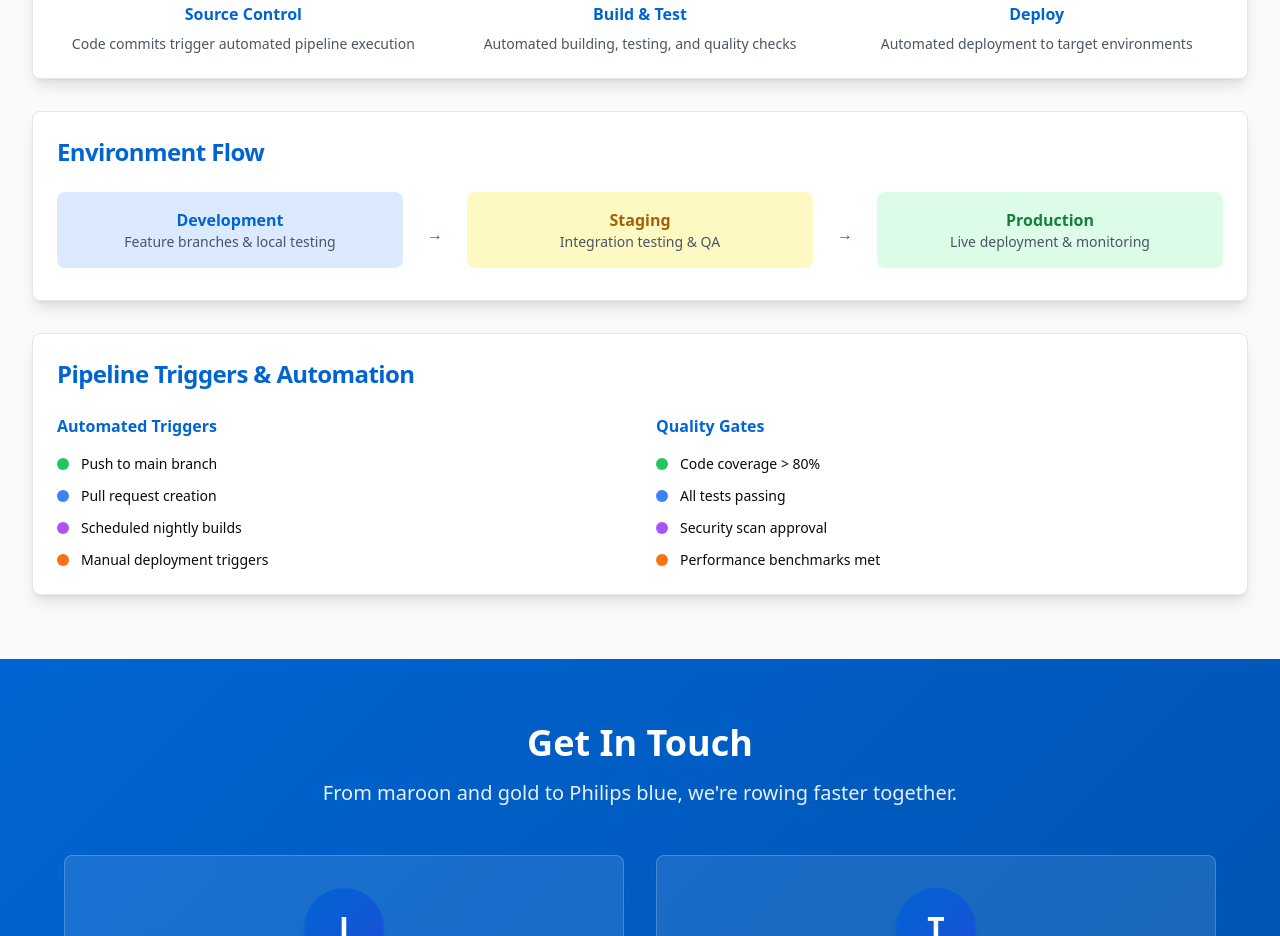
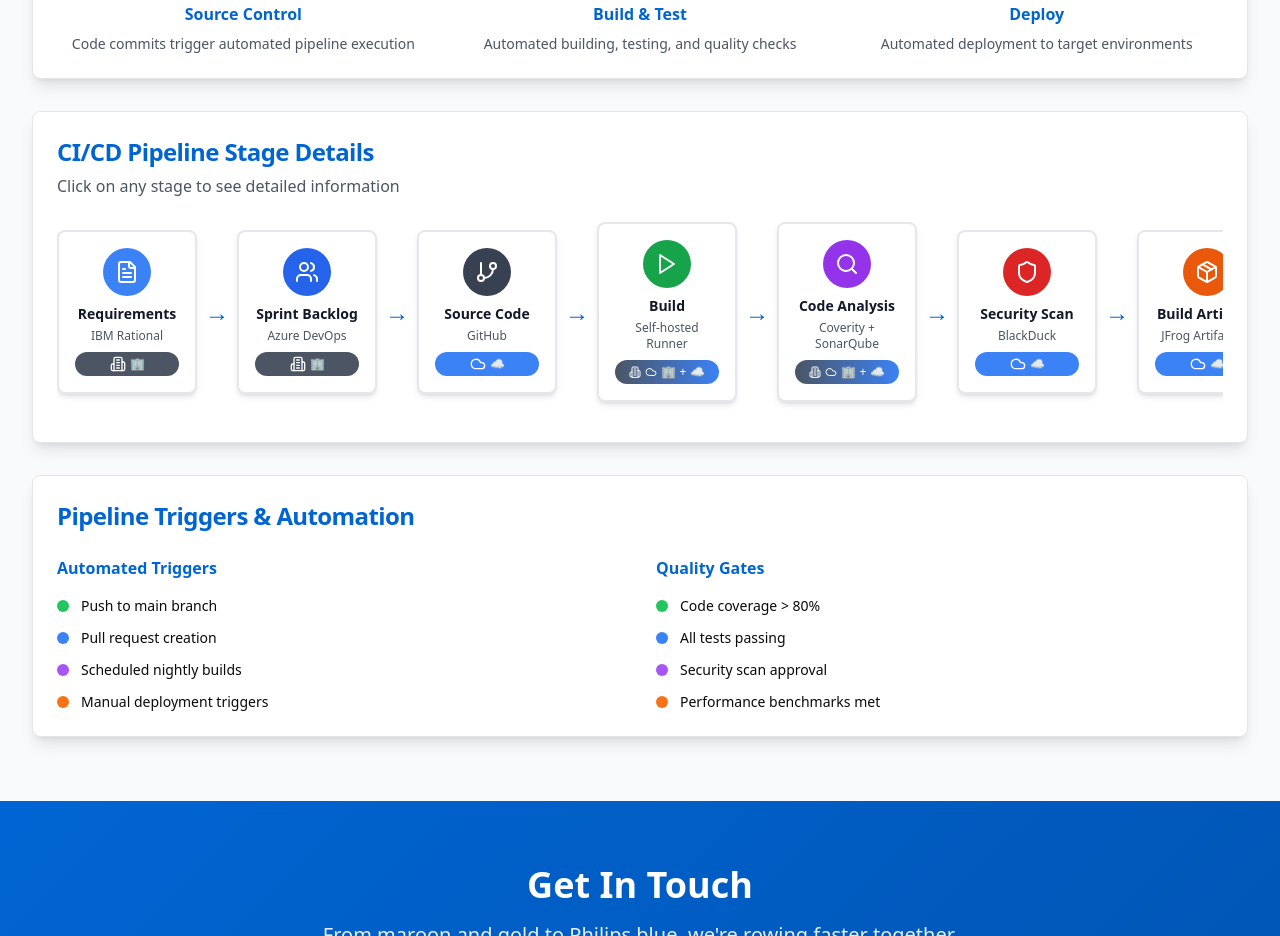
Before and after one commit to TomStevenson1/intern-demo, a React (Create React App) app: page / in a window 1280 px wide. Shown: the part 9080-10016 px from the top of the page. Built offline with nearby package versions, Linux system fonts and the light colour scheme.

Commit message:
Add CI/CD pipeline stages with detailed descriptions and modal display

```diff
--- a/src/components/sections/CICDSection.tsx
+++ b/src/components/sections/CICDSection.tsx
@@ -1,7 +1,149 @@
-import React from 'react';
+import React, { useState } from 'react';
 import { Card, CardContent, CardHeader, CardTitle } from '../ui/card';
+import { X, Building2, Cloud, GitBranch, Play, Shield, Search, Package, FileText, Users } from 'lucide-react';
 
 const CICDSection: React.FC = () => {
+  const [selectedStage, setSelectedStage] = useState<any>(null);
+
+  const pipelineStages = [
+    {
+      id: 'requirements',
+      title: 'Requirements',
+      tool: 'IBM Rational',
+      location: 'On-Prem',
+      emoji: '🏢',
+      icon: FileText,
+      color: 'bg-blue-500',
+      locationColor: 'bg-gray-600',
+      description: 'Requirements gathering and management using IBM Rational DOORS for comprehensive requirement tracking and traceability.',
+      details: [
+        'Requirement definition and documentation',
+        'Stakeholder requirement analysis',
+        'Traceability matrix maintenance',
+        'Change impact assessment',
+        'Requirement validation and verification'
+      ]
+    },
+    {
+      id: 'backlog',
+      title: 'Sprint Backlog',
+      tool: 'Azure DevOps',
+      location: 'On-Prem',
+      emoji: '🏢',
+      icon: Users,
+      color: 'bg-blue-600',
+      locationColor: 'bg-gray-600',
+      description: 'Sprint planning and backlog management through Azure DevOps for agile project management and team collaboration.',
+      details: [
+        'User story creation and prioritization',
+        'Sprint planning and estimation',
+        'Team capacity planning',
+        'Backlog refinement sessions',
+        'Progress tracking and reporting'
+      ]
+    },
+    {
+      id: 'source',
+      title: 'Source Code',
+      tool: 'GitHub',
+      location: 'AWS Cloud',
+      emoji: '☁️',
+      icon: GitBranch,
+      color: 'bg-gray-700',
+      locationColor: 'bg-blue-500',
+      description: 'Source code management and version control using GitHub hosted on AWS infrastructure for secure and scalable development.',
+      details: [
+        'Git-based version control',
+        'Branch protection rules',
+        'Code review workflows',
+        'Merge request management',
+        'Repository security scanning'
+      ]
+    },
+    {
+      id: 'build',
+      title: 'Build',
+      tool: 'Self-hosted Runner',
+      location: 'Mixed',
+      emoji: '🏢 + ☁️',
+      icon: Play,
+      color: 'bg-green-600',
+      locationColor: 'bg-gradient-to-r from-gray-600 to-blue-500',
+      description: 'Automated build process using self-hosted GitHub runners deployed across on-premises and cloud infrastructure.',
+      details: [
+        'Automated compilation and packaging',
+        'Multi-environment build support',
+        'Dependency management',
+        'Build artifact generation',
+        'Build status notifications'
+      ]
+    },
+    {
+      id: 'analysis',
+      title: 'Code Analysis',
+      tool: 'Coverity + SonarQube',
+      location: 'Mixed',
+      emoji: '🏢 + ☁️',
+      icon: Search,
+      color: 'bg-purple-600',
+      locationColor: 'bg-gradient-to-r from-gray-600 to-blue-500',
+      description: 'Comprehensive code quality analysis using Coverity for static analysis and SonarQube for code quality metrics.',
+      details: [
+        'Static code analysis with Coverity',
+        'Code quality metrics with SonarQube',
+        'Security vulnerability detection',
+        'Code coverage analysis',
+        'Technical debt assessment'
+      ]
+    },
+    {
+      id: 'security',
+      title: 'Security Scan',
+      tool: 'BlackDuck',
+      location: 'AWS Cloud',
+      emoji: '☁️',
+      icon: Shield,
+      color: 'bg-red-600',
+      locationColor: 'bg-blue-500',
+      description: 'Open source security and license compliance scanning using BlackDuck to identify vulnerabilities and licensing issues.',
+      details: [
+        'Open source vulnerability scanning',
+        'License compliance checking',
+        'Dependency risk assessment',
+        'Security policy enforcement',
+        'Automated remediation suggestions'
+      ]
+    },
+    {
+      id: 'artifacts',
+      title: 'Build Artifacts',
+      tool: 'JFrog Artifactory',
+      location: 'AWS Cloud',
+      emoji: '☁️',
+      icon: Package,
+      color: 'bg-orange-600',
+      locationColor: 'bg-blue-500',
+      description: 'Artifact repository management using JFrog Artifactory for secure storage and distribution of build artifacts.',
+      details: [
+        'Binary artifact storage',
+        'Version management and tagging',
+        'Access control and permissions',
+        'Artifact promotion pipelines',
+        'Repository federation and caching'
+      ]
+    }
+  ];
+
+  const getLocationIcon = (location: string) => {
+    if (location === 'On-Prem') return <Building2 className="w-4 h-4" />;
+    if (location === 'AWS Cloud') return <Cloud className="w-4 h-4" />;
+    return (
+      <div className="flex items-center space-x-1">
+        <Building2 className="w-3 h-3" />
+        <Cloud className="w-3 h-3" />
+      </div>
+    );
+  };
   return (
     <section id="cicd" className="section-padding bg-gray-50">
       <div className="container-desktop">
@@ -76,40 +218,128 @@ const CICDSection: React.FC = () => {
             </CardContent>
           </Card>
 
-          {/* Environment Flow */}
+          {/* CI/CD Pipeline Stages */}
           <Card className="shadow-lg">
             <CardHeader>
-              <CardTitle className="text-2xl text-primary">Environment Flow</CardTitle>
+              <CardTitle className="text-2xl text-primary">CI/CD Pipeline Stage Details</CardTitle>
+              <p className="text-gray-600">Click on any stage to see detailed information</p>
             </CardHeader>
             <CardContent>
-              <div className="flex flex-col md:flex-row items-center justify-between space-y-4 md:space-y-0 md:space-x-6">
-                <div className="flex-1 text-center">
-                  <div className="bg-blue-100 p-4 rounded-lg mb-2">
-                    <h4 className="font-semibold text-primary">Development</h4>
-                    <p className="text-sm text-gray-600">Feature branches & local testing</p>
-                  </div>
-                </div>
+              <div className="relative">
+                {/* Pipeline Flow */}
+                <div className="flex items-center justify-between overflow-x-auto pb-4">
+                  {pipelineStages.map((stage, index) => (
+                    <div key={stage.id} className="flex items-center">
+                      {/* Stage Card */}
+                      <div
+                        className="flex-shrink-0 cursor-pointer transform hover:scale-105 transition-all duration-200"
+                        onClick={() => setSelectedStage(stage)}
+                      >
+                        <div className="bg-white border-2 border-gray-200 rounded-lg p-4 shadow-md hover:shadow-lg min-w-[140px] max-w-[140px]">
+                          {/* Stage Icon */}
+                          <div className={`w-12 h-12 ${stage.color} rounded-full flex items-center justify-center mx-auto mb-2`}>
+                            <stage.icon className="w-6 h-6 text-white" />
+                          </div>
 
-                <div className="text-primary">→</div>
+                          {/* Stage Title */}
+                          <h4 className="font-semibold text-center text-sm text-gray-900 mb-1">
+                            {stage.title}
+                          </h4>
 
-                <div className="flex-1 text-center">
-                  <div className="bg-yellow-100 p-4 rounded-lg mb-2">
-                    <h4 className="font-semibold text-yellow-700">Staging</h4>
-                    <p className="text-sm text-gray-600">Integration testing & QA</p>
-                  </div>
-                </div>
+                          {/* Tool */}
+                          <p className="text-xs text-center text-gray-600 mb-2">
+                            {stage.tool}
+                          </p>
 
-                <div className="text-primary">→</div>
+                          {/* Location Badge */}
+                          <div className={`${stage.locationColor} text-white rounded-full px-2 py-1 flex items-center justify-center space-x-1`}>
+                            {getLocationIcon(stage.location)}
+                            <span className="text-xs font-medium">{stage.emoji}</span>
+                          </div>
+                        </div>
+                      </div>
 
-                <div className="flex-1 text-center">
-                  <div className="bg-green-100 p-4 rounded-lg mb-2">
-                    <h4 className="font-semibold text-green-700">Production</h4>
-                    <p className="text-sm text-gray-600">Live deployment & monitoring</p>
-                  </div>
+                      {/* Arrow */}
+                      {index < pipelineStages.length - 1 && (
+                        <div className="flex-shrink-0 mx-2">
+                          <div className="text-primary text-2xl">→</div>
+                        </div>
+                      )}
+                    </div>
+                  ))}
                 </div>
               </div>
             </CardContent>
           </Card>
+
+          {/* Stage Detail Modal */}
+          {selectedStage && (
+            <div
+              className="fixed bg-black bg-opacity-50 flex items-center justify-center p-4"
+              style={{
+                zIndex: 9999,
+                top: 0,
+                left: 0,
+                right: 0,
+                bottom: 0,
+                margin: 0
+              }}
+              onClick={() => setSelectedStage(null)}
+            >
+              <div
+                className="bg-white rounded-lg shadow-xl max-w-2xl w-full max-h-[90vh] overflow-y-auto"
+                onClick={(e) => e.stopPropagation()}
+              >
+                <div className="p-6">
+                  {/* Header */}
+                  <div className="flex items-center justify-between mb-4">
+                    <div className="flex items-center space-x-3">
+                      <div className={`w-12 h-12 ${selectedStage.color} rounded-full flex items-center justify-center`}>
+                        <selectedStage.icon className="w-6 h-6 text-white" />
+                      </div>
+                      <div>
+                        <h3 className="text-2xl font-bold text-gray-900">{selectedStage.title}</h3>
+                        <p className="text-gray-600">{selectedStage.tool}</p>
+                      </div>
+                    </div>
+                    <button
+                      onClick={() => setSelectedStage(null)}
+                      className="text-gray-400 hover:text-gray-600 transition-colors"
+                    >
+                      <X className="w-6 h-6" />
+                    </button>
+                  </div>
+
+                  {/* Location Badge */}
+                  <div className="mb-4">
+                    <div className={`${selectedStage.locationColor} text-white rounded-full px-3 py-1 inline-flex items-center space-x-2 text-sm`}>
+                      {getLocationIcon(selectedStage.location)}
+                      <span>{selectedStage.location} {selectedStage.emoji}</span>
+                    </div>
+                  </div>
+
+                  {/* Description */}
+                  <div className="mb-6">
+                    <h4 className="font-semibold text-primary mb-2">Description</h4>
+                    <p className="text-gray-700">{selectedStage.description}</p>
+                  </div>
+
+                  {/* Details */}
+                  <div>
+                    <h4 className="font-semibold text-primary mb-3">Key Activities</h4>
+                    <ul className="space-y-2">
+                      {selectedStage.details.map((detail: string, index: number) => (
+                        <li key={index} className="flex items-start space-x-2">
+                          <div className="w-2 h-2 bg-primary rounded-full mt-2 flex-shrink-0"></div>
+                          <span className="text-gray-700">{detail}</span>
+                        </li>
+                      ))}
+                    </ul>
+                  </div>
+                </div>
+              </div>
+            </div>
+          )}
 
           {/* Pipeline Triggers */}
           <Card className="shadow-lg">
```
